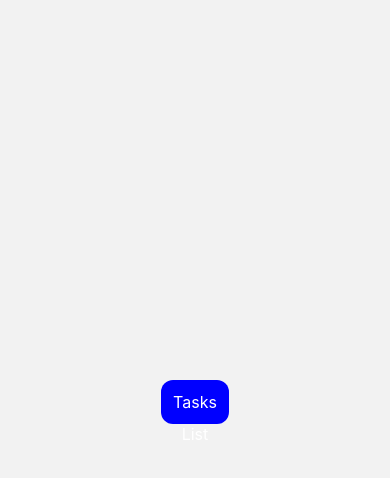
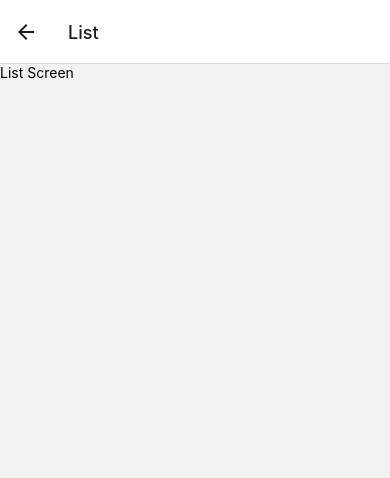
Before and after one commit to hmmatus/coderland-test, a React Native app: screen /List in a window 390 px wide. Before the commit this address had no page. Shown: the top 478 px of the page. Built offline with nearby package versions, Linux system fonts and the light colour scheme.

Commit message:
Add list screen

```diff
--- a/src/modules/core/components/buttons/customButton/CustomButton.tsx
+++ b/src/modules/core/components/buttons/customButton/CustomButton.tsx
@@ -16,9 +16,11 @@ const CustomButton = ({ title, ...props }: CustomButtonProps) => {
 
 const styles = StyleSheet.create({
   buttonContainer: {
+    width: 150,
     backgroundColor: 'blue',
     padding: 12,
     borderRadius: 12,
+    alignItems: 'center',
   },
   text: {
     fontSize: 16,
--- a/src/modules/core/screens/Onboarding.tsx
+++ b/src/modules/core/screens/Onboarding.tsx
@@ -15,7 +15,6 @@ const OnboardingScreen = ({ navigation }: OnBoardingNavProps) => {
         />
         <CustomButton
           title="List"
-          style={styles.button}
           onPress={() => {
             navigation.navigate('List');
           }}
@@ -28,6 +27,7 @@ const OnboardingScreen = ({ navigation }: OnBoardingNavProps) => {
 const styles = StyleSheet.create({
   container: {
     flex: 1,
+    width: '100%',
     justifyContent: 'center',
     alignItems: 'center',
   },
--- /dev/null
+++ b/src/modules/lists/screens/ListScreen.tsx
@@ -0,0 +1,21 @@
+import { StyleSheet, Text, View } from 'react-native';
+import ScreenWrapper from '../../core/components/wrappers/ScreenWrapper';
+
+const ListScreen = () => {
+  return (
+    <ScreenWrapper>
+      <View style={styles.container}>
+        <Text>List Screen</Text>
+      </View>
+    </ScreenWrapper>
+  );
+};
+
+const styles = StyleSheet.create({
+  container: {
+    flex: 1,
+    width: '100%',
+  },
+});
+
+export default ListScreen;
--- a/src/navigator/main.tsx
+++ b/src/navigator/main.tsx
@@ -2,6 +2,7 @@ import { NativeStackScreenProps, createNativeStackNavigator } from '@react-navig
 import React from 'react';
 import OnboardingScreen from '../modules/core/screens/Onboarding';
 import TaskScreen from '../modules/tasks/screens/TaskScreen';
+import ListScreen from '../modules/lists/screens/ListScreen';
 
 // Stack Params List
 type MainStackParamList = {
@@ -25,6 +26,7 @@ export default function MainStack() {
         options={{ headerShown: false }}
       />
       <Stack.Screen name="Task" component={TaskScreen} />
+      <Stack.Screen name="List" component={ListScreen} />
     </Stack.Navigator>
   );
 }
```
